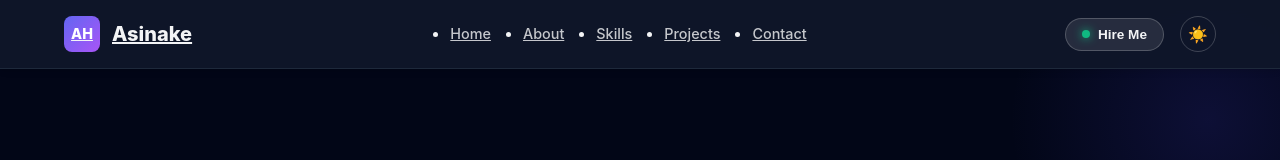
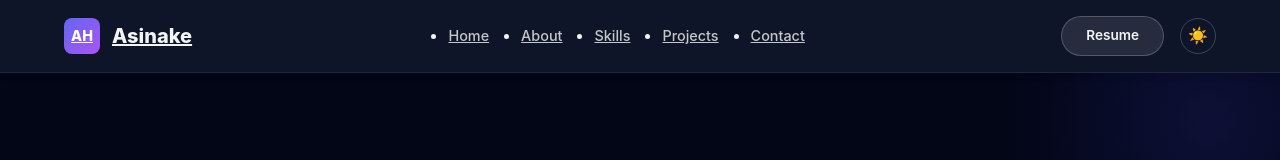
Before and after one commit to asinake21/my-portfolio, a React (Vite) app: page / in a window 1280 px wide. Shown: the top 160 px of the page. Built offline with nearby package versions, Linux system fonts and the light colour scheme.

Commit message:
Renamed Hire Me to Resume in navbar

```diff
--- a/src/components/Nav.css
+++ b/src/components/Nav.css
@@ -4,9 +4,9 @@
   left: 0;
   right: 0;
   z-index: 1000;
-  padding: 16px 0; /* Reduced initial padding for a cleaner look */
+  padding: 16px 0;
   transition: all 0.3s ease;
-  background-color: var(--nav-bg); /* Always have background */
+  background-color: var(--nav-bg);
   border-bottom: 1px solid var(--nav-border);
   backdrop-filter: blur(12px);
   box-shadow: 0 4px 6px -1px rgba(0, 0, 0, 0.1);
@@ -29,7 +29,7 @@
   gap: 12px;
   font-weight: 800;
   font-size: 1.25rem;
-  color: var(--nav-text); /* Always use light text on dark nav */
+  color: var(--nav-text);
 }
 
 .logo-box {
@@ -68,11 +68,11 @@
   gap: 16px;
 }
 
-.hire-me-btn {
+.resume-btn {
   display: flex;
   align-items: center;
-  gap: 8px;
-  padding: 8px 16px;
+  justify-content: center;
+  padding: 8px 24px;
   background-color: rgba(255, 255, 255, 0.1);
   border: 1px solid rgba(255, 255, 255, 0.2);
   border-radius: 99px;
@@ -81,19 +81,17 @@
   color: var(--nav-text);
   cursor: pointer;
   transition: all 0.3s ease;
+  text-decoration: none;
 }
 
-.hire-me-btn:hover {
+.resume-btn:hover {
   border-color: var(--accent-primary);
   background-color: rgba(255, 255, 255, 0.15);
+  transform: translateY(-2px);
 }
 
 .status-dot {
-  width: 8px;
-  height: 8px;
-  background-color: #10b981;
-  border-radius: 50%;
-  box-shadow: 0 0 10px #10b981;
+  display: none; /* Removed for Resume button */
 }
 
 .theme-switcher {
--- a/src/components/Navbar.jsx
+++ b/src/components/Navbar.jsx
@@ -31,10 +31,9 @@ const Nav = ({ theme, toggleTheme }) => {
         </nav>
 
         <div className="nav-actions">
-          <button className="hire-me-btn">
-            <span className="status-dot"></span>
-            Hire Me
-          </button>
+          <a href="#contact" className="resume-btn">
+            Resume
+          </a>
 
           <button
             className="theme-switcher"
```
